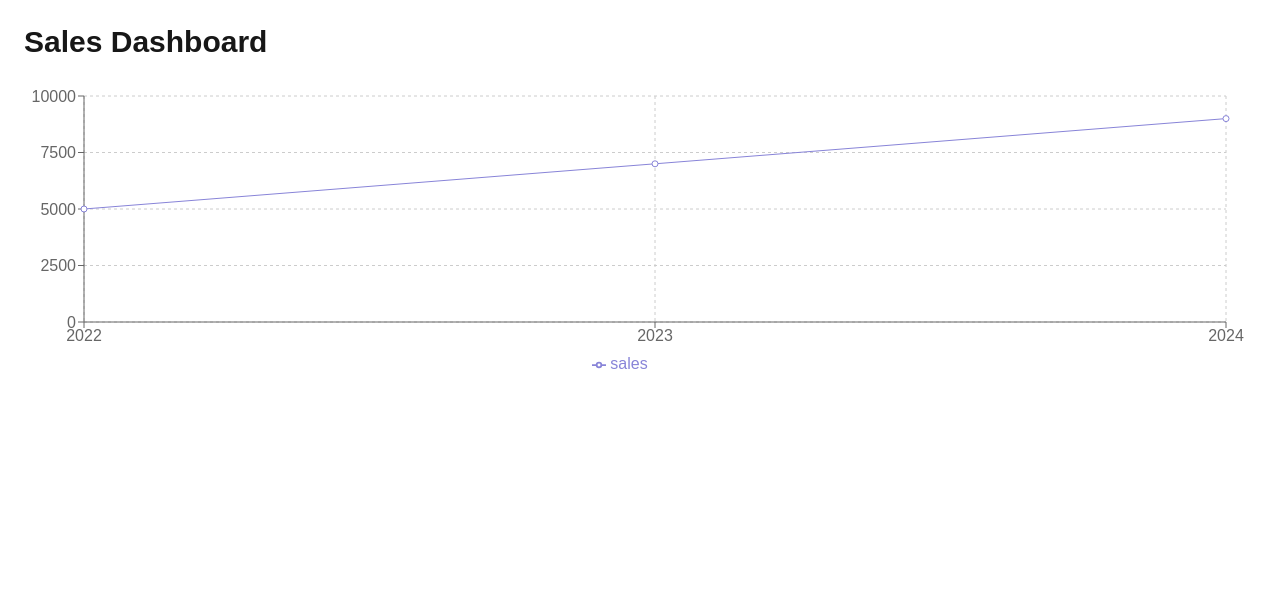
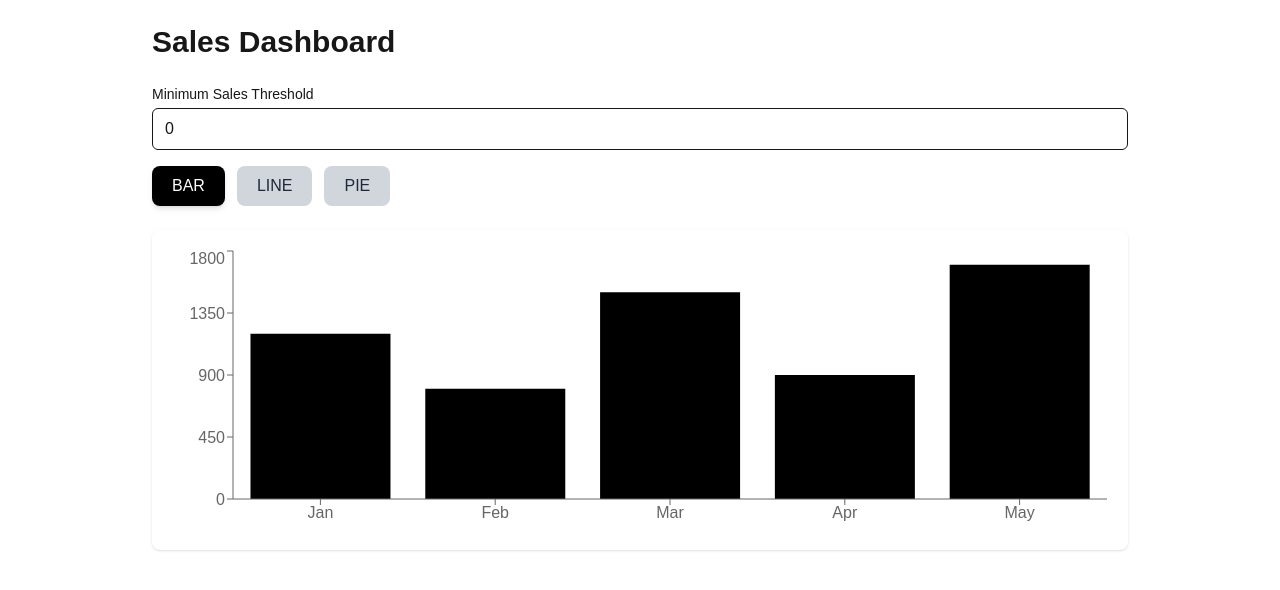
Before and after one commit to AtharvaRGhadge/sales-dashboard-nextjs, a Next.js app: page /dashboard in a window 1280 px wide. Shown: the top 590 px of the page. Built offline with nearby package versions, Linux system fonts and the light colour scheme.

Commit message:
Add chart switcher and filter input to sales dashboard

```diff
--- a/src/app/dashboard/page.tsx
+++ b/src/app/dashboard/page.tsx
@@ -1,10 +1,57 @@
+"use client";
+
+import { useEffect, useState } from "react";
 import SalesChart from "@/components/SalesChart";
+import FilterInput from "@/components/FilterInput";
+import ChartSwitcher from "@/components/ChartSwitcher";
+
+type SalesData = {
+  month: string;
+  amount: number;
+};
 
 export default function DashboardPage() {
+  const [sales, setSales] = useState<SalesData[]>([]);
+  const [threshold, setThreshold] = useState(0);
+  const [chartType, setChartType] =
+    useState<"bar" | "line" | "pie">("bar");
+
+  // ✅ MOCK DATA (IMPORTANT)
+  useEffect(() => {
+    const mockData: SalesData[] = [
+      { month: "Jan", amount: 1200 },
+      { month: "Feb", amount: 800 },
+      { month: "Mar", amount: 1500 },
+      { month: "Apr", amount: 900 },
+      { month: "May", amount: 1700 },
+    ];
+    setSales(mockData);
+  }, []);
+
+  const filteredSales = sales.filter(
+    (item) => item.amount > threshold
+  );
+
   return (
-    <div className="p-6">
-      <h1 className="text-3xl font-bold mb-4">Sales Dashboard</h1>
-      <SalesChart />
+    <div className="p-6 max-w-5xl mx-auto">
+      <h1 className="text-3xl font-bold mb-6">
+        Sales Dashboard
+      </h1>
+
+      <FilterInput
+        threshold={threshold}
+        setThreshold={setThreshold}
+      />
+
+      <ChartSwitcher
+        chartType={chartType}
+        setChartType={setChartType}
+      />
+
+      <SalesChart
+        data={filteredSales}
+        chartType={chartType}
+      />
     </div>
   );
 }
--- a/src/app/page.tsx
+++ b/src/app/page.tsx
@@ -1,15 +1,13 @@
-import SalesChart from "@/components/SalesChart";
-
 export default function Home() {
   return (
-    <main className="min-h-screen w-full bg-zinc-50 p-10 dark:bg-black">
-      <h1 className="mb-6 text-3xl font-semibold text-black dark:text-white">
-        Sales Dashboard
+    <main className="p-6">
+      <h1 className="text-3xl font-bold">
+        Welcome to Sales Dashboard
       </h1>
 
-      <div className="rounded-xl bg-white p-6 shadow dark:bg-zinc-900">
-        <SalesChart />
-      </div>
+      <p className="mt-4">
+        Go to <strong>/dashboard</strong> to view analytics.
+      </p>
     </main>
   );
 }
--- /dev/null
+++ b/src/components/ChartSwitcher.tsx
@@ -0,0 +1,38 @@
+"use client";
+
+type ChartType = "bar" | "line" | "pie";
+
+type Props = {
+  chartType: ChartType;
+  setChartType: (type: ChartType) => void;
+};
+
+export default function ChartSwitcher({
+  chartType,
+  setChartType,
+}: Props) {
+  return (
+    <div className="flex gap-3 mb-6">
+      {(["bar", "line", "pie"] as ChartType[]).map((type) => {
+        const isActive = chartType === type;
+
+        return (
+          <button
+            key={type}
+            onClick={() => setChartType(type)}
+            className={`
+              px-5 py-2 rounded-lg font-medium transition-all duration-200
+              ${
+                isActive
+                  ? "bg-black text-white shadow-md"
+                  : "bg-gray-300 text-gray-800 hover:bg-gray-400"
+              }
+            `}
+          >
+            {type.toUpperCase()}
+          </button>
+        );
+      })}
+    </div>
+  );
+}
--- /dev/null
+++ b/src/components/FilterInput.tsx
@@ -0,0 +1,22 @@
+"use client";
+
+type Props = {
+  threshold: number;
+  setThreshold: (value: number) => void;
+};
+
+export default function FilterInput({ threshold, setThreshold }: Props) {
+  return (
+    <div className="mb-4">
+      <label className="block text-sm font-medium mb-1">
+        Minimum Sales Threshold
+      </label>
+      <input
+        type="number"
+        value={threshold}
+        onChange={(e) => setThreshold(Number(e.target.value))}
+        className="w-full rounded-md border px-3 py-2"
+      />
+    </div>
+  );
+}
--- a/src/components/SalesChart.tsx
+++ b/src/components/SalesChart.tsx
@@ -1,25 +1,65 @@
 "use client";
+
 import {
-  LineChart, Line, XAxis, YAxis, CartesianGrid, Tooltip, Legend, ResponsiveContainer
+  BarChart,
+  Bar,
+  LineChart,
+  Line,
+  PieChart,
+  Pie,
+  Tooltip,
+  XAxis,
+  YAxis,
+  ResponsiveContainer,
 } from "recharts";
 
-const data = [
-  { year: "2022", sales: 5000 },
-  { year: "2023", sales: 7000 },
-  { year: "2024", sales: 9000 },
-];
+type SalesData = {
+  month: string;
+  amount: number;
+};
 
-export default function SalesChart() {
+type Props = {
+  data: SalesData[];
+  chartType: "bar" | "line" | "pie";
+};
+
+export default function SalesChart({ data, chartType }: Props) {
+  if (!data.length) {
+    return (
+      <div className="h-80 flex items-center justify-center text-gray-500">
+        No data matches the selected threshold
+      </div>
+    );
+  }
+
   return (
-    <ResponsiveContainer width="100%" height={300}>
-      <LineChart data={data} margin={{ top: 20, right: 30, left: 0, bottom: 0 }}>
-        <CartesianGrid strokeDasharray="3 3" />
-        <XAxis dataKey="year" />
-        <YAxis />
-        <Tooltip />
-        <Legend />
-        <Line type="monotone" dataKey="sales" stroke="#8884d8" />
-      </LineChart>
-    </ResponsiveContainer>
+    <div className="h-80 bg-white rounded-lg p-4 shadow">
+      <ResponsiveContainer width="100%" height="100%">
+        {chartType === "bar" && (
+          <BarChart data={data}>
+            <XAxis dataKey="month" />
+            <YAxis />
+            <Tooltip />
+            <Bar dataKey="amount" />
+          </BarChart>
+        )}
+
+        {chartType === "line" && (
+          <LineChart data={data}>
+            <XAxis dataKey="month" />
+            <YAxis />
+            <Tooltip />
+            <Line dataKey="amount" />
+          </LineChart>
+        )}
+
+        {chartType === "pie" && (
+          <PieChart>
+            <Tooltip />
+            <Pie data={data} dataKey="amount" nameKey="month" />
+          </PieChart>
+        )}
+      </ResponsiveContainer>
+    </div>
   );
 }
```
